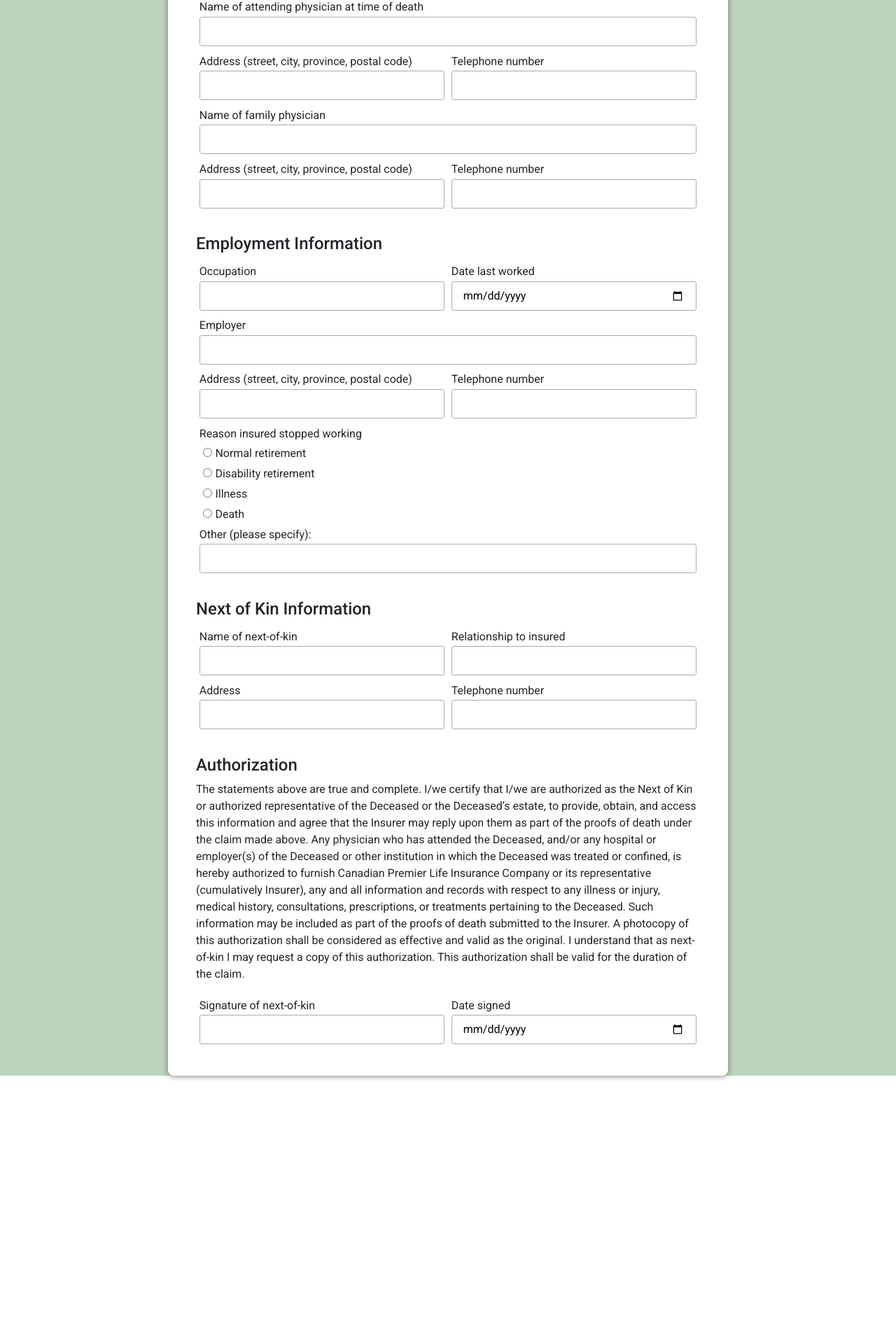
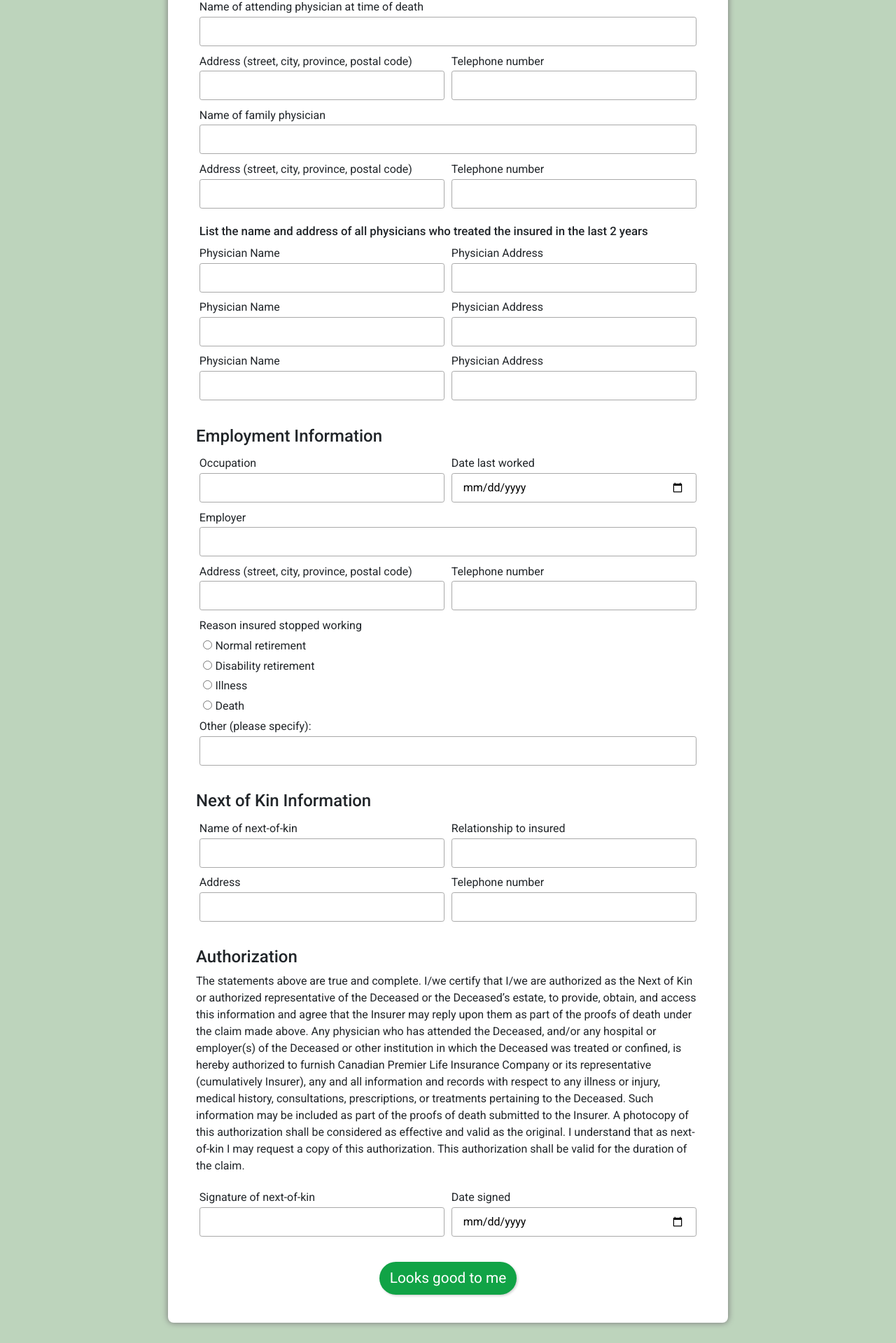
Before and after one commit to PDFlex/PDFLex, a React (Create React App) app: page / in a window 1280 px wide. Shown: the part 983-2902 px from the top of the page at 70% size. Before the commit the page ends 2552 px from the top, so only its background shows below. Built offline with nearby package versions, Linux system fonts and the light colour scheme.

Commit message:
Added submit button, fixed background colour, added past physician form fields

```diff
--- a/src/components/Form.js
+++ b/src/components/Form.js
@@ -3,6 +3,7 @@ import styled from 'styled-components';
 import axios from "axios";
 
 const Container = styled.div`
+    display: flex;
     background-color: #bdd4bc;
 `
 
@@ -35,6 +36,13 @@ const Label = styled.label`
     margin: 0.3rem 0.3rem 0;
 `
 
+const BoldedLabel = styled.label`
+    font-size: 1.05rem;
+    font-weight: 500;
+    margin: 1rem 0.3rem 0.1rem;
+    grid-column: span 2;
+`
+
 const Input = styled.input`
     padding: 0.5rem 1rem;
     margin: 0.1rem 0.3rem 0.3rem;
@@ -58,6 +66,28 @@ const Input = styled.input`
 
 const Paragraph = styled.p`
     grid-column: span 2;
+`
+
+const ButtonContainer = styled.div`
+    display: flex;
+    justify-content: center;
+    align-items: center;
+`
+
+const Button = styled.button`
+    box-shadow: 0.1rem 0.1rem 0.2rem 0.005rem lightgrey;
+    border-radius: 1.5em;
+    background-color: #11a346;
+    border: none;
+    margin: 1rem;
+    padding: 1% 2%;
+    font-size: 1.3em;
+    text-align: center;
+    text-decoration: none;
+    color: white;
+    &:hover{
+        background-color: #0c7c44;
+    }
 `
 
 const Form = () => {
@@ -87,8 +117,15 @@ const Form = () => {
     const [familyPhysicianAddress, setFamilyPhysicianAddress] = useState('');
     const [familyPhysicianContactNumber, setFamilyPhysicianContactNumber] = useState('');
 
-    const [pastPhysicianNames, setPastPhysicianNames] = useState([]);
-    const [pastPhysicianAddresses, setPastPhysicianAddresses] = useState([]);
+    const [pastPhysicianName1, setPastPhysicianName1] = useState('');
+    const [pastPhysicianAddress1, setPastPhysicianAddress1] = useState('');
+    const [pastPhysicianName2, setPastPhysicianName2] = useState('');
+    const [pastPhysicianAddress2, setPastPhysicianAddress2] = useState('');
+    const [pastPhysicianName3, setPastPhysicianName3] = useState('');
+    const [pastPhysicianAddress3, setPastPhysicianAddress3] = useState('');
+
+    const pastPhysicianNames = [pastPhysicianName1, pastPhysicianName2, pastPhysicianName3];
+    const pastPhysicianAddresses = [pastPhysicianAddress1, pastPhysicianAddress2, pastPhysicianAddress3];
 
     // EMPLOYMENT INFORMATION
     const [occupation, setOccupation] = useState('');
@@ -203,7 +240,19 @@ const Form = () => {
                     <Input type="text" span = {1} value={familyPhysicianAddress} onChange={(e) => setFamilyPhysicianAddress(e.target.value)}/>
                     <Input type="text" span = {1} value={familyPhysicianContactNumber} onChange={(e) => setFamilyPhysicianContactNumber(e.target.value)}/>
 
-                    {/* TODO: List of past family physicians */}
+                    <BoldedLabel> List the name and address of all physicians who treated the insured in the last 2 years </BoldedLabel>
+                    <Label span = {1}> Physician Name </Label>
+                    <Label span = {1}> Physician Address </Label>
+                    <Input type="text" span = {1} value={pastPhysicianName1} onChange={(e) => setPastPhysicianName1(e.target.value)}/>
+                    <Input type="text" span = {1} value={pastPhysicianAddress1} onChange={(e) => setPastPhysicianAddress1(e.target.value)}/>
+                    <Label span = {1}> Physician Name </Label>
+                    <Label span = {1}> Physician Address </Label>
+                    <Input type="text" span = {1} value={pastPhysicianName2} onChange={(e) => setPastPhysicianName2(e.target.value)}/>
+                    <Input type="text" span = {1} value={pastPhysicianAddress2} onChange={(e) => setPastPhysicianAddress2(e.target.value)}/>
+                    <Label span = {1}> Physician Name </Label>
+                    <Label span = {1}> Physician Address </Label>
+                    <Input type="text" span = {1} value={pastPhysicianName3} onChange={(e) => setPastPhysicianName3(e.target.value)}/>
+                    <Input type="text" span = {1} value={pastPhysicianAddress3} onChange={(e) => setPastPhysicianAddress3(e.target.value)}/>
                 </Section>
 
                 {/* EMPLOYMENT INFORMATION */}
@@ -259,6 +308,7 @@ const Form = () => {
                     <Input type="text" span = {1} value={kinContactNumber} onChange={(e) => setKinContactNumber(e.target.value)}/>
                 </Section>
 
+                {/* AUTHORIZATION */}
                 <Section>
                     <Heading>Authorization</Heading>
                     <Paragraph>
@@ -280,6 +330,10 @@ const Form = () => {
                     <Input type="text" span = {1} value={kinSignature} onChange={(e) => setKinSignature(e.target.value)}/>
                     <Input type="date" span = {1} value={dateSigned} onChange={(e) => setDateSigned(e.target.value)}/>
                 </Section>
+
+                <ButtonContainer>
+                    <Button>Looks good to me</Button>
+                </ButtonContainer>
             </FormContainer>
         </Container>
     );
```
